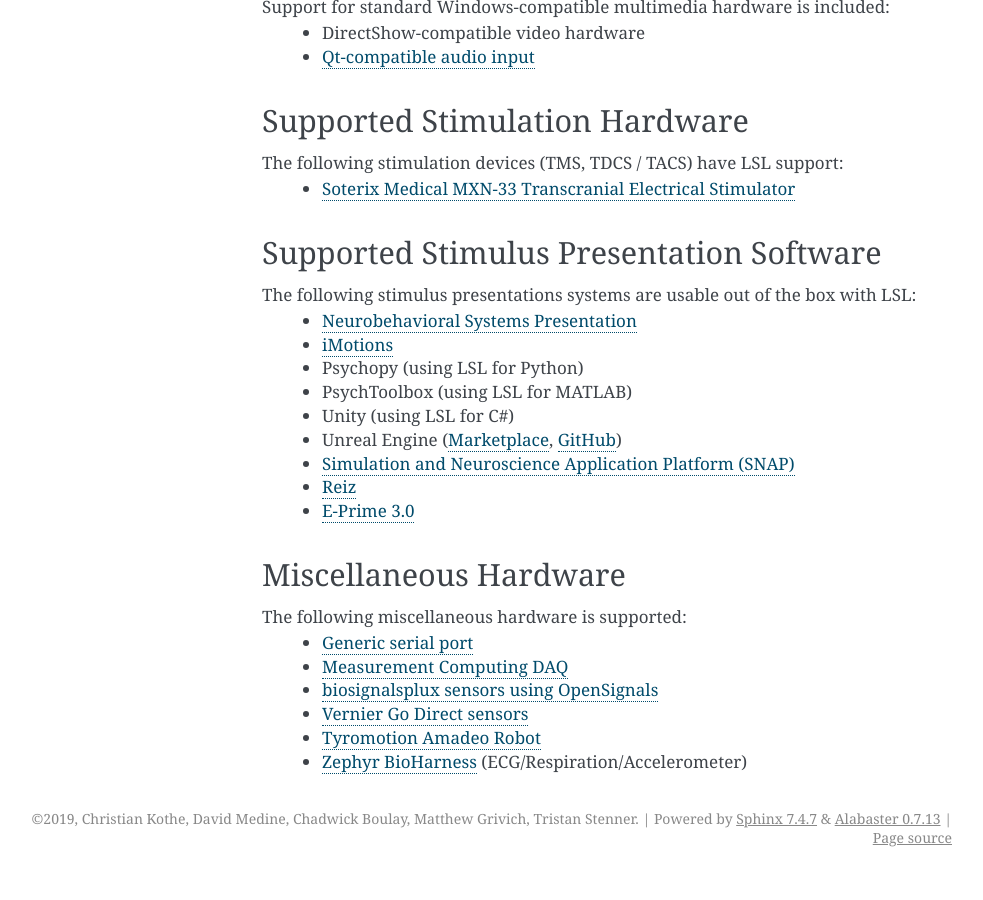
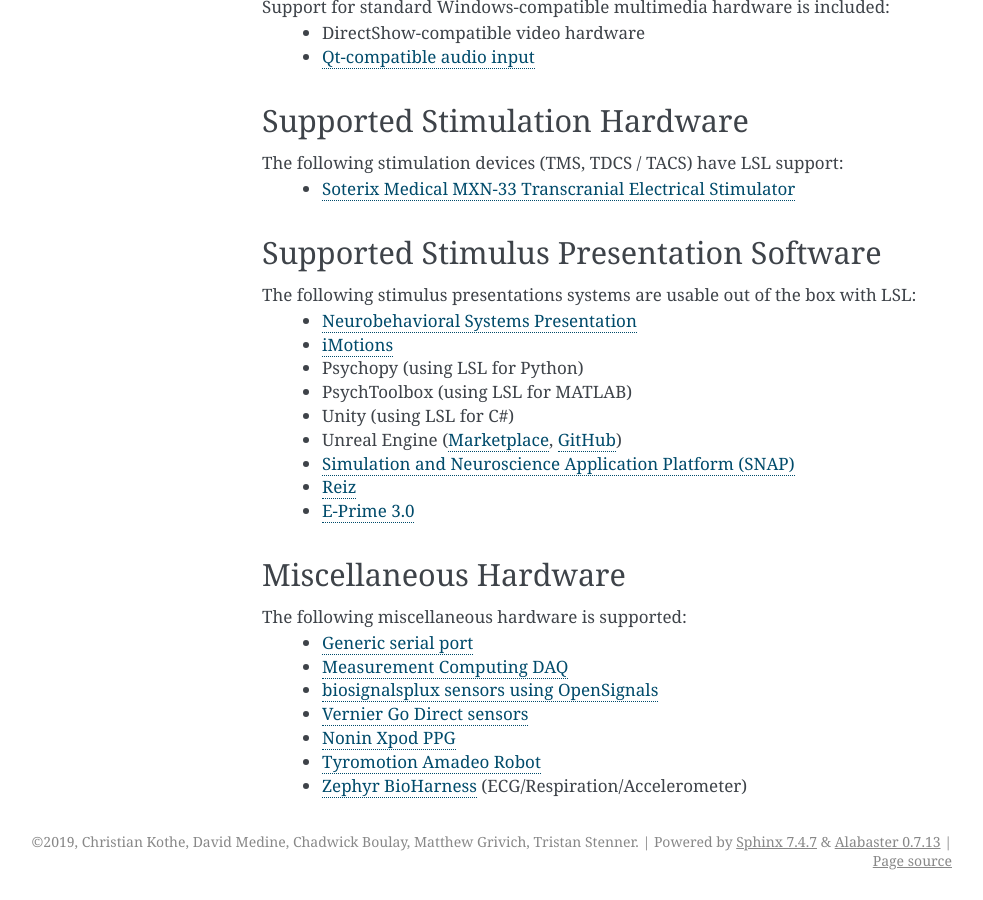
Before and after one commit to sccn/labstreaminglayer, a Sphinx documentation site: the page built from docs/info/supported_devices.rst, in a window 1280 px wide and 900 px high, scrolled down 3208 px. Shown: the whole window, without its empty margins (158-1141 px from the left). Built offline with Sphinx 7.4.7, drawn with Linux system fonts in a browser that asks for light colours; before the commit the page ends 4085 px from its top, so only the background shows below that.

Commit message:
Add Nonin Xpod PPG to supported devices

```diff
--- a/docs/info/supported_devices.rst
+++ b/docs/info/supported_devices.rst
@@ -147,5 +147,6 @@
   * :lslrepo:`Measurement Computing DAQ <MeasurementComputing>`
   * `biosignalsplux sensors using OpenSignals <https://www.biosignalsplux.com/index.php/software/apis>`__
   * :lslrepo:`Vernier Go Direct sensors <vernier>`
+  * :lslrepo:`Nonin Xpod PPG  <nonin>`
   * `Tyromotion Amadeo Robot <https://github.com/pyreiz/ctrl-tyromotion>`__
   * `Zephyr BioHarness <https://github.com/labstreaminglayer/App-Zephyr>`__ (ECG/Respiration/Accelerometer)
```
